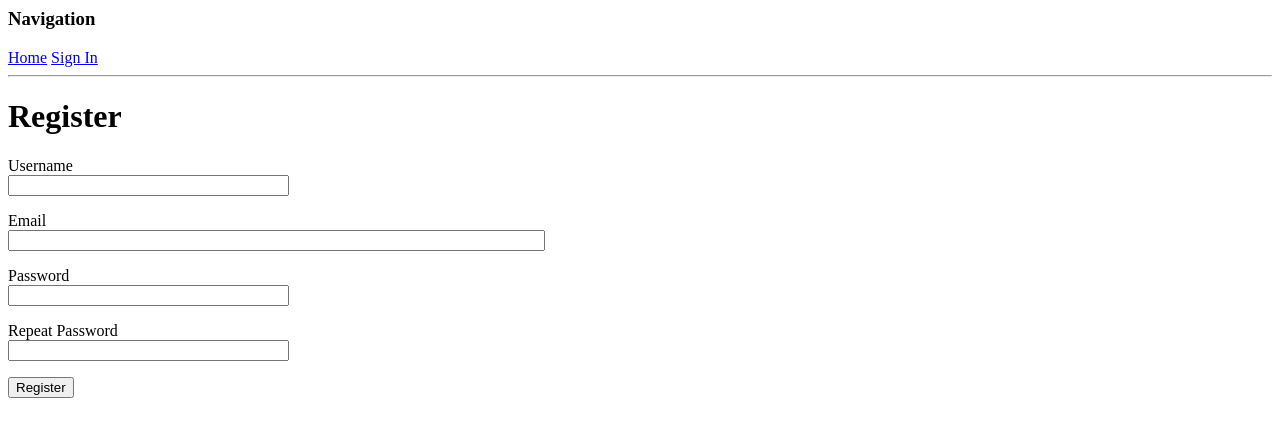
After one commit to lollyyy/flask_demo, a Flask app: page /register in a window 1280 px wide. The commit adds this page. Shown: the top 437 px of the page. Run offline with Flask 2, Linux system fonts and the light colour scheme.

Commit message:
Finish chapter 5

```diff
--- a/app/__init__.py
+++ b/app/__init__.py
@@ -2,10 +2,13 @@ from flask import Flask
 from config import Config
 from flask_sqlalchemy import SQLAlchemy
 from flask_migrate import Migrate
+from flask_login import LoginManager
 
 app = Flask(__name__)
 app.config.from_object(Config)
 db = SQLAlchemy(app)
 migrate = Migrate(app, db)
+login = LoginManager(app)
+login.login_view = 'login'
 
 from app import routes, models
--- a/app/form.py
+++ b/app/form.py
@@ -1,9 +1,28 @@
 from flask_wtf import FlaskForm
 from wtforms import StringField, PasswordField, BooleanField, SubmitField
-from wtforms.validators import DataRequired
+from wtforms.validators import ValidationError, DataRequired, Email, EqualTo
+from app.models import User
 
 class LoginForm(FlaskForm):
 	username = StringField('Username', validators=[DataRequired()])
 	password = PasswordField('Password', validators=[DataRequired()])
 	remember_me = BooleanField('Remember Me')
 	submit = SubmitField('Sign In')
+
+class RegistrationForm(FlaskForm):
+	username = StringField('Username', validators=[DataRequired()])
+	email = StringField('Email', validators=[DataRequired(), Email()])
+	password = PasswordField('Password', validators=[DataRequired()])
+	password2 = PasswordField(
+		'Repeat Password', validators=[DataRequired(), EqualTo('password')])
+	submit = SubmitField('Register')
+
+	def validate_username(self, username):
+		user = User.query.filter_by(username=username.data).first()
+		if user is not None:
+			raise ValidationError('Username already in use')
+
+	def validate_email(self, email):
+		user = User.query.filter_by(email=email.data).first()
+		if user is not None:
+			raise ValidationError('Email already in use')
--- a/app/routes.py
+++ b/app/routes.py
@@ -1,14 +1,17 @@
-from flask import render_template, flash, redirect, url_for
-from app import app
-from app.form import LoginForm
+from flask import render_template, flash, redirect, url_for, request
+from flask_login import current_user, login_user, logout_user, login_required
+from werkzeug.urls import url_parse
+from app import app, db
+from app.form import LoginForm, RegistrationForm
+from app.models import User
 
 @app.route('/')
 def home():
 	return render_template('base.html', title='Home')
 
 @app.route('/index')
+@login_required
 def index():
-	user = {'username': 'Jösh'}
 	posts = [
 		{
 			'author': { 'username': 'One'},
@@ -24,13 +27,40 @@ def index():
 		}
 
 	]
-	return render_template('index.html', title='Index', user=user, posts=posts)
+	return render_template('index.html', title='Index', posts=posts)
 
 @app.route('/login', methods=['GET', 'POST'])
 def login():
+	if current_user.is_authenticated:
+		return redirect(url_for('index'))
 	form = LoginForm()
 	if form.validate_on_submit():
-		flash('Login requested for user {}, remember_me={}'.format(
-			form.username.data, form.remember_me.data))
+		user = User.query.filter_by(username = form.username.data).first()
+		if user is None or not user.check_password(form.password.data):
+			flash('Invalid username or password')
+			return redirect(url_for('login'))
+		login_user(user, remember = form.remember_me.data)
+		next_page = request.args.get('next')
+		if not next_page or url_parse(next_page).netloc != '':
+			next_page = url_for('index')
+		return redirect(next_page)
+	return render_template('login.html', title = 'Sign In', form = form)
+
+@app.route('/register', methods=['GET', 'POST'])
+def register():
+	if current_user.is_authenticated:
 		return redirect(url_for('index'))
-	return render_template('login.html', title='Sign In', form=form)
+	form = RegistrationForm()
+	if form.validate_on_submit():
+		user = User(username=form.username.data, email=form.email.data)
+		user.set_password(form.password.data)
+		db.session.add(user)
+		db.session.commit()
+		flash('Congratulations, registration successful!')
+		return redirect(url_for('login'))
+	return render_template('register.html', title='Register', form=form)
+
+@app.route('/logout')
+def logout():
+	logout_user()
+	return redirect(url_for('index'))
--- a/app/templates/base.html
+++ b/app/templates/base.html
@@ -9,8 +9,12 @@
 	<body>
 		<div>
 			<h3>Navigation</h3>
-			<a href="{{ url_for('index') }}">Index</a>
+			<a href="{{ url_for('index') }}">Home</a>
+			{% if current_user.is_anonymous %}
 			<a href="{{ url_for('login') }}">Sign In</a>
+			{% else %}
+			<a href="{{ url_for('logout') }}">Sign Out</a>
+			{% endif %}
 		</div>
 		<hr>
 		{% with messages = get_flashed_messages() %}
--- a/app/templates/index.html
+++ b/app/templates/index.html
@@ -1,7 +1,7 @@
 {% extends "base.html" %}
 
 {% block content %}
-	<h1>Hey, {{ user.username }}</h1>
+	<h1>Hey, {{ current_user.username }}</h1>
 	<h2>You're viewing my demo app where I learn how to use Flask</h2>
 	{% for post in posts %}
 	<div><p>{{ post.author.username}} says: <strong>{{ post.body }}</strong></p></div>
--- a/app/templates/login.html
+++ b/app/templates/login.html
@@ -2,6 +2,8 @@
 
 {% block content %}
     <h1>Sign In</h1>
+
+    <p>New user? <a href="{{ url_for('register') }}">Click to Register</a></p>
     <form action="" method="post" novalidate>
         {{ form.hidden_tag() }}
         <p>
--- /dev/null
+++ b/app/templates/register.html
@@ -0,0 +1,38 @@
+{% extends "base.html" %}
+
+{% block content %}
+	<h1>Register</h1>
+	<form action="" method="POST">
+		{{ form.hidden_tag() }}
+		<p>
+			{{ form.username.label }}<br>
+			{{ form.username(size=32)}}<br>
+			{% for error in form.username.errors %}
+			<span style="color: #fc5f20">[{{ error }}]</span>
+			{% endfor %}
+		</p>
+		<p>
+			{{ form.email.label }}<br>
+			{{ form.email(size=64) }}<br>
+			{% for error in form.email.errors %}
+			<span style="color: #fc5f20">[{{ error }}]</span>
+			{% endfor %}
+		</p>
+		<p>
+			{{ form.password.label }}<br>
+			{{ form.password(size=32) }}<br>
+			{% for error in form.password.errors %}
+			<span style="color: #fc5f20">[{{ error }}]</span>
+			{% endfor %}
+		</p>
+		<p>
+			{{ form.password2.label }}<br>
+			{{ form.password2(size=32) }}<br>
+			{% for error in form.password2.errors %}
+			<span style="color: #fc5f20">[{{ error }}]</span>
+			{% endfor %}
+		</p>
+		<p>{{ form.submit() }}</p>
+	</form>
+
+{% endblock %}
```
Also changed, not shown: app/models.py (+22 -2 lines), app.db.
